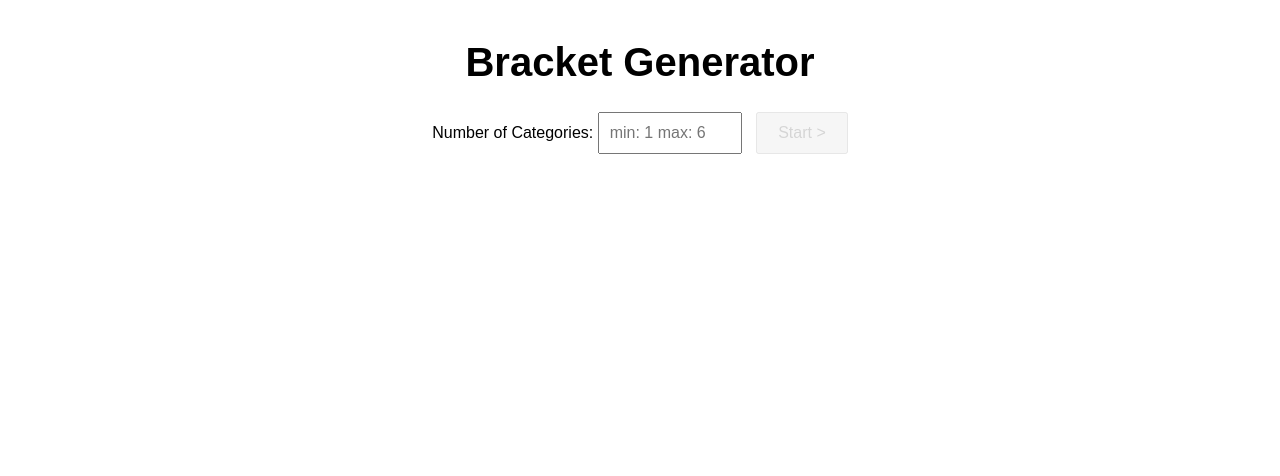
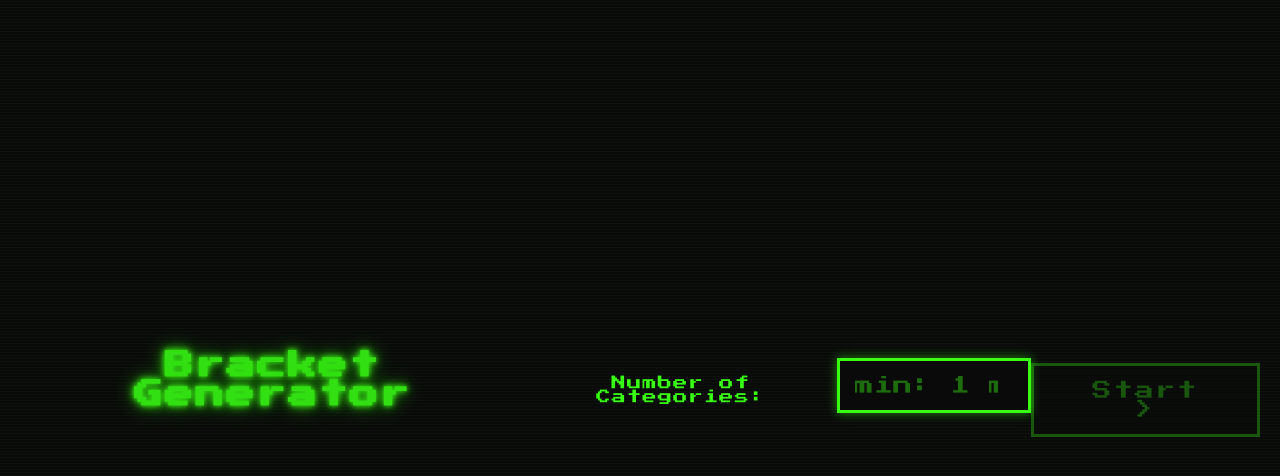
Before and after one commit to quietmid/breikkiliitto-bracket-generator, a plain HTML site: page index.html in a window 1280 px wide. Drawn offline with Linux system fonts and the light colour scheme.

Commit message:
update on style

```diff
--- a/index.html
+++ b/index.html
@@ -10,7 +10,7 @@
     <h1>Bracket Generator</h1>
 
     <label for="categories">Number of Categories:</label>
-    <input type="number" id="categories" min="1" placeholder="min: 1 max: 6">
+    <input type="number" id="categories" min="1" max="6" placeholder="min: 1 max: 6">
     <button id="startButton" disabled>Start ></button>
 
     <script src="script.js"></script>
--- a/style.css
+++ b/style.css
@@ -1,28 +1,133 @@
+@import url('https://fonts.googleapis.com/css2?family=Press+Start+2P&display=swap');
+
+:root {
+    --neon-green: #39ff14;
+    --dark-green: #0a2e0a;
+    --bg-black: #0a0a0a;
+}
+
+* {
+    margin: 0;
+    padding: 0;
+    box-sizing: border-box;
+}
+
 body {
-    font-family: Arial, sans-serif;
-    max-width: 600px;
-    margin: 40px auto;
+    background-color: var(--bg-black);
+    color: var(--neon-green);
+    font-family: 'Press Start 2P', cursive;
+    min-height: 100vh;
+    display: flex;
+    justify-content: center;
+    align-items: center;
     text-align: center;
+    padding: 20px;
+    /* subtle scanline effect */
+    background-image: repeating-linear-gradient(
+        0deg,
+        rgba(57, 255, 20, 0.03) 0px,
+        rgba(57, 255, 20, 0.03) 1px,
+        transparent 1px,
+        transparent 3px
+    );
+}
+
+.container {
+    max-width: 700px;
+    width: 100%;
+    border: 4px solid var(--neon-green);
+    padding: 40px 30px;
+    box-shadow:
+        0 0 10px var(--neon-green),
+        0 0 20px rgba(57, 255, 20, 0.5),
+        inset 0 0 20px rgba(57, 255, 20, 0.1);
+    background-color: rgba(0, 0, 0, 0.6);
 }
 
 h1 {
-    font-size: 2.5em;
+    font-size: 1.8em;
+    margin-bottom: 40px;
+    letter-spacing: 2px;
+    text-shadow:
+        0 0 5px var(--neon-green),
+        0 0 10px var(--neon-green),
+        0 0 20px rgba(57, 255, 20, 0.7);
+}
+
+label {
+    display: block;
+    font-size: 0.9em;
+    margin-bottom: 20px;
+    letter-spacing: 1px;
 }
 
 input {
-    padding: 10px;
-    font-size: 1em;
-    width: 120px;
-    margin-right: 10px;
+    background-color: var(--bg-black);
+    border: 3px solid var(--neon-green);
+    color: var(--neon-green);
+    font-family: 'Press Start 2P', cursive;
+    font-size: 1.2em;
+    padding: 15px;
+    width: 200px;
+    text-align: center;
+    outline: none;
+    margin-bottom: 30px;
+    box-shadow: 0 0 10px rgba(57, 255, 20, 0.5);
+    transition: box-shadow 0.2s;
+}
+
+input:focus {
+    box-shadow:
+        0 0 15px var(--neon-green),
+        0 0 30px rgba(57, 255, 20, 0.7);
+}
+
+input::placeholder {
+    color: rgba(57, 255, 20, 0.4);
 }
 
 button {
-    padding: 10px 20px;
-    font-size: 1em;
+    background-color: var(--bg-black);
+    border: 3px solid var(--neon-green);
+    color: var(--neon-green);
+    font-family: 'Press Start 2P', cursive;
+    font-size: 1.2em;
+    padding: 15px 40px;
     cursor: pointer;
+    display: block;
+    margin: 0 auto;
+    letter-spacing: 2px;
+    box-shadow: 0 0 10px rgba(57, 255, 20, 0.5);
+    transition: all 0.2s;
+}
+
+button:hover:not(:disabled) {
+    background-color: var(--neon-green);
+    color: var(--bg-black);
+    box-shadow:
+        0 0 20px var(--neon-green),
+        0 0 40px rgba(57, 255, 20, 0.7);
 }
 
 button:disabled {
-    opacity: 0.5;
+    opacity: 0.3;
     cursor: not-allowed;
+    box-shadow: none;
 }
+
+p {
+    font-size: 1em;
+    line-height: 1.8;
+    margin-bottom: 30px;
+    letter-spacing: 1px;
+}
+
+/* subtle blinking cursor effect on headings */
+@keyframes blink {
+    0%, 100% { opacity: 1; }
+    50% { opacity: 0.7; }
+}
+
+h1 {
+    animation: blink 3s infinite;
+}
```
